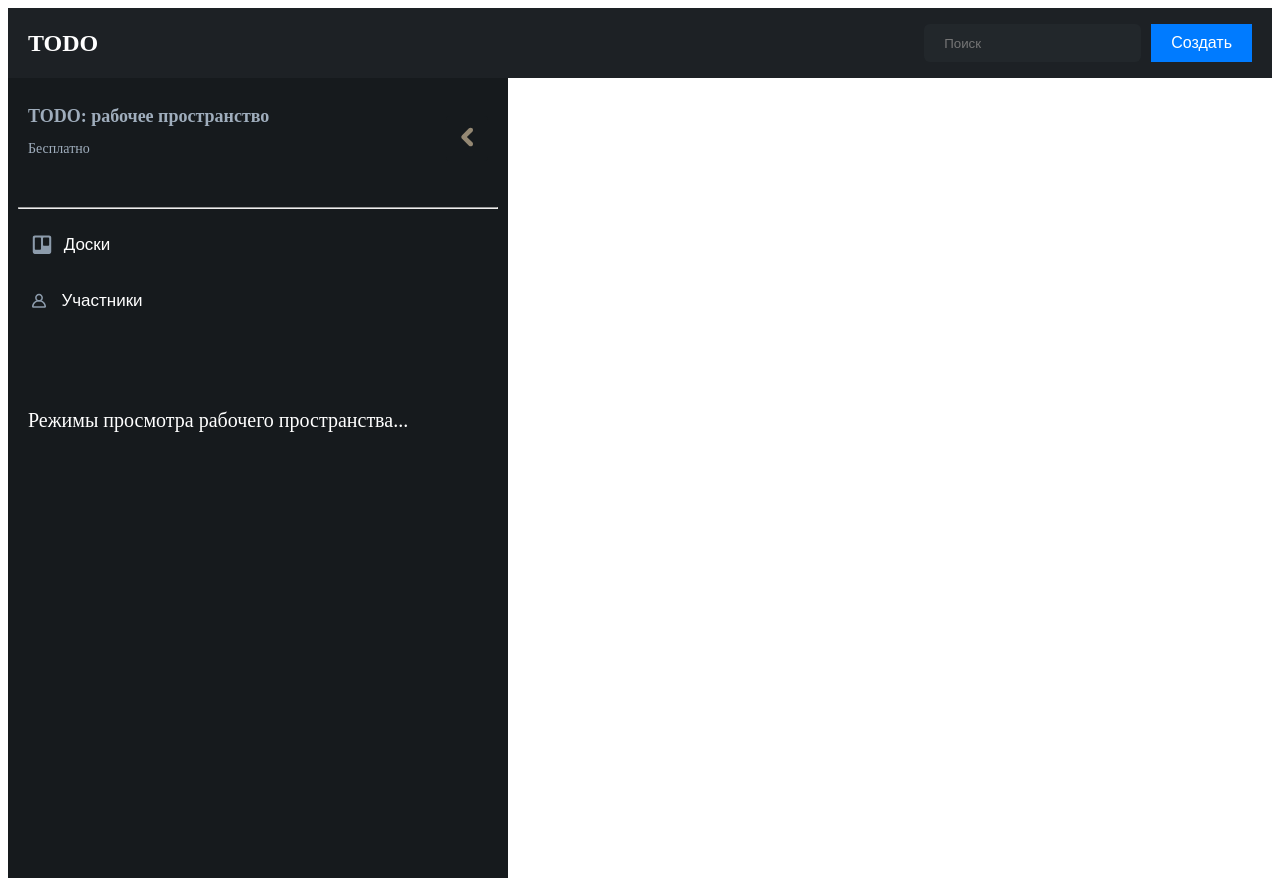
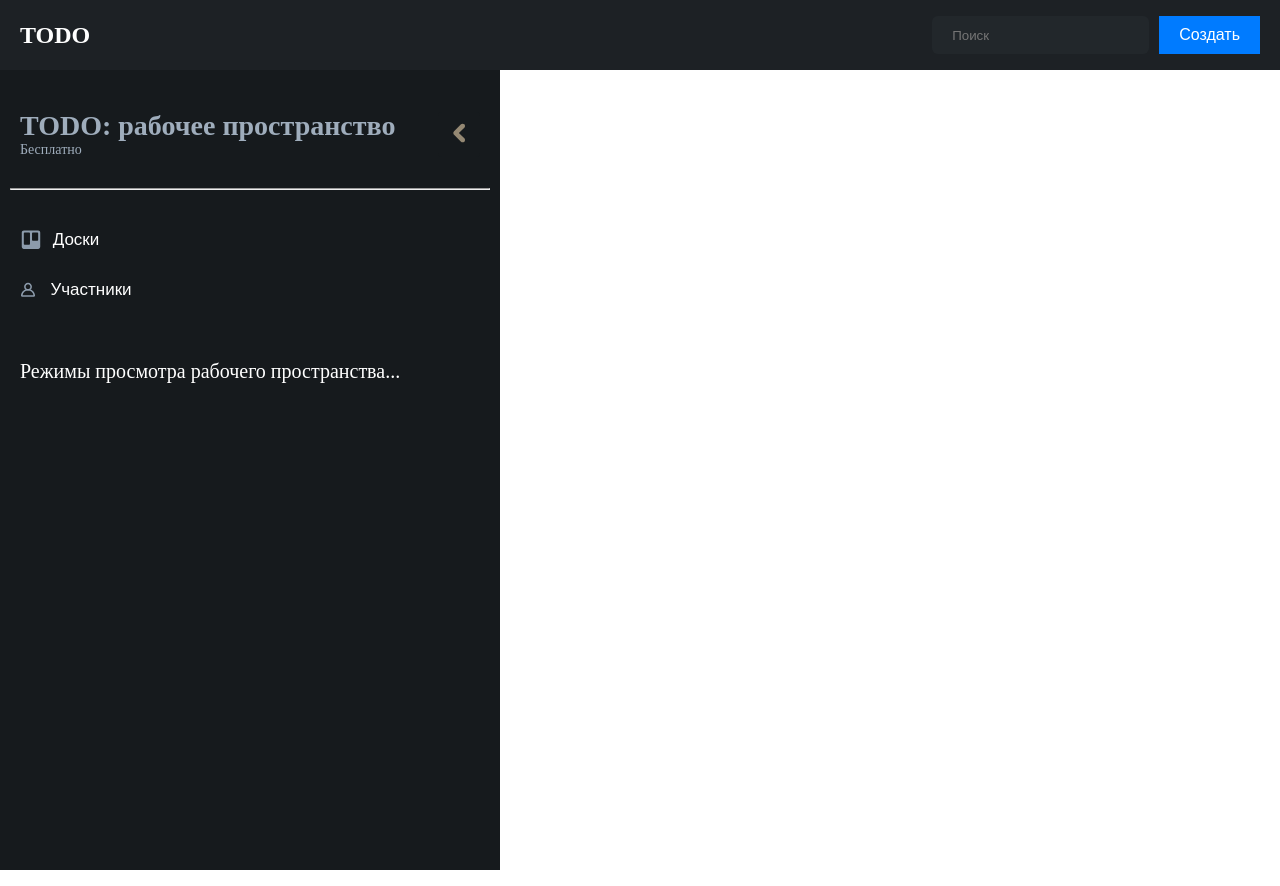
Before and after one commit to SamirSobirov/Todo_project_VUE, a Vue app: page / in a window 1280 px wide. Built offline with nearby package versions, Linux system fonts and the light colour scheme.

Commit message:
changed styles

```diff
--- a/src/assets/main.css
+++ b/src/assets/main.css
@@ -0,0 +1,5 @@
+* {
+    margin: 0;
+    padding: 0;
+    box-sizing: border-box;
+}
--- a/src/components/aside.vue
+++ b/src/components/aside.vue
@@ -13,6 +13,8 @@
 
       <hr />
 
+
+      <div class="aside-box3">
       <button class="aside-button_1">
         <img src="../../public/icons/board.svg" alt="" />
         <p>Доски</p>
@@ -22,6 +24,8 @@
         <img src="../../public/icons/participants.svg" alt="" />
         <p>Участники</p>
       </button>
+
+    </div>
 
       <div class="aside-box2">
         <p>Режимы просмотра рабочего пространства...</p>
@@ -54,6 +58,9 @@ export default defineComponent({
 </script>
 
 <style lang="scss">
+
+
+
 .aside-block {
   width: 500px;
   height: 100vh;
@@ -67,12 +74,14 @@ export default defineComponent({
     justify-content: center;
 
     .aside-box1 {
+      margin-top: 30px;
       display: flex;
       align-items: center;
       justify-content: space-between;
       padding: 10px 10px;
+      margin-bottom: 20px;
       h3 {
-        font-size: 18px;
+        font-size: 28px;
         color: #9fadbc;
 
         p {
@@ -98,6 +107,13 @@ export default defineComponent({
       button:hover {
         background-color: #424242;
       }
+    }
+
+    .aside-box3 {
+      display: flex;
+      flex-direction: column;
+      margin-top: 40px;
+      gap: 30px;
     }
 
     .aside-box2 {
```
